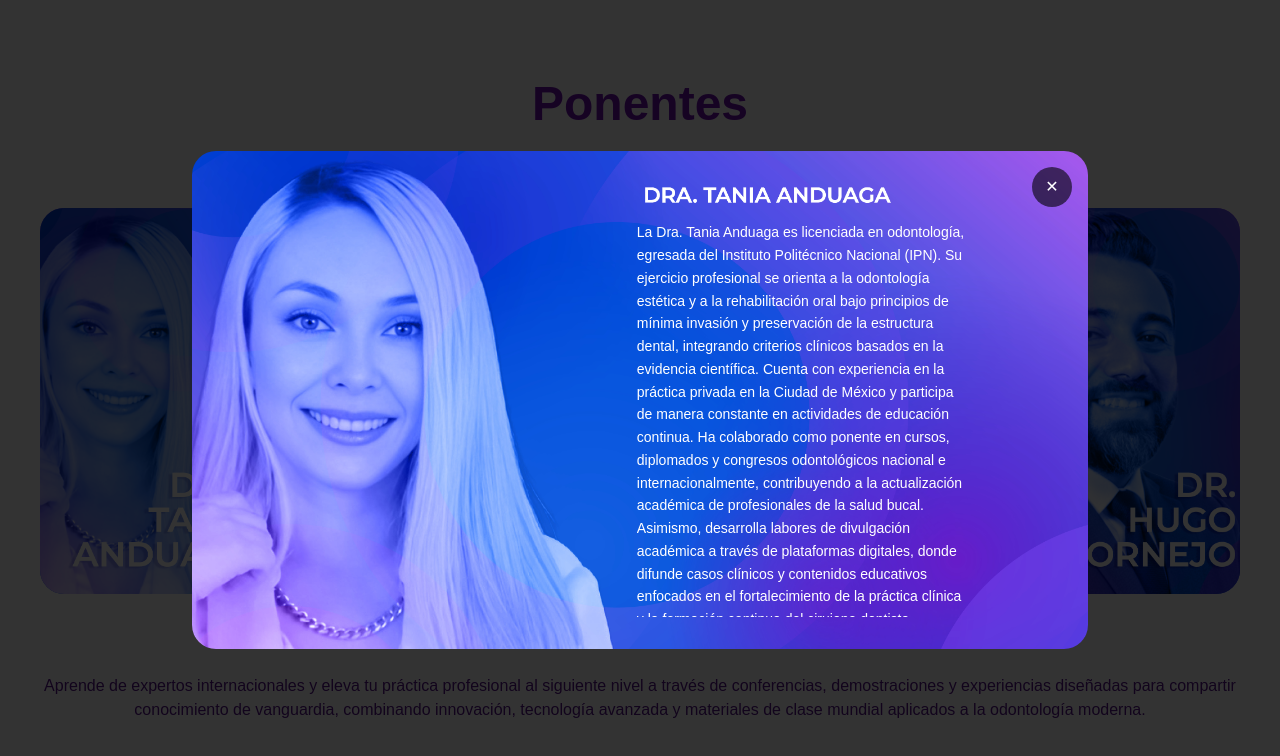
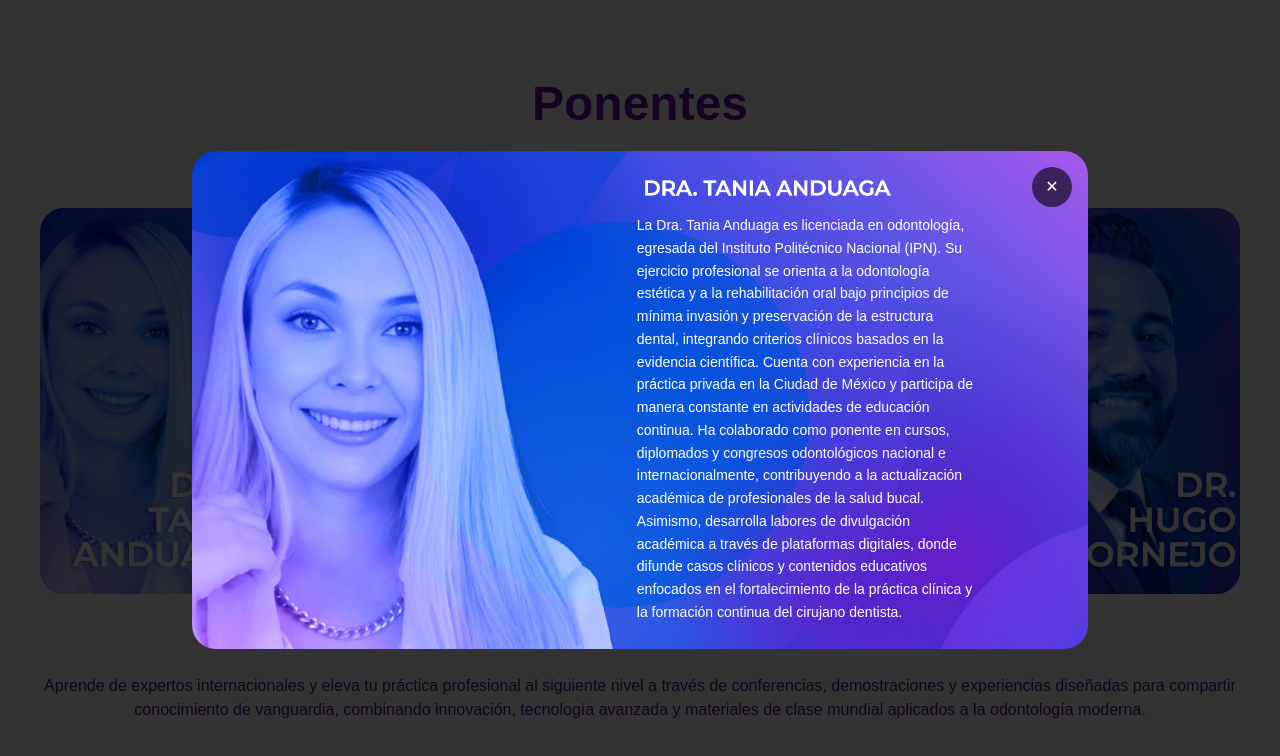
Before and after one commit to gaelbalsas18-byte/TokuyamaFest, a Next.js app: page / in a window 1280 px wide. Both pictures are taken after a click on the element 150 px from the left and 1379 px from the top of the page. Shown: the part 979-1735 px from the top of the page. Built offline with nearby package versions, Linux system fonts and the light colour scheme.

Commit message:
descripcion modal2

```diff
--- a/components/sections/Ponentes.tsx
+++ b/components/sections/Ponentes.tsx
@@ -203,15 +203,15 @@ export default function Ponentes() {
                     variants={itemVariants}
                     className="
                       text-sm
-                        sm:text-base
+                      sm:text-sm
                       md:text-xs
                       lg:text-sm
                       leading-relaxed
+                      sm:leading-relaxed
+                      md:leading-snug
+                      lg:leading-relaxed
                       opacity-95
-                        max-h-[40vh]
-                        md:max-h-none
-                        overflow-y-auto
-                        pr-2
+                      max-w-prose
                     "
                   >
                     {activo.descripcion}
```
Lines whose indentation alone changed are shown as unchanged.
